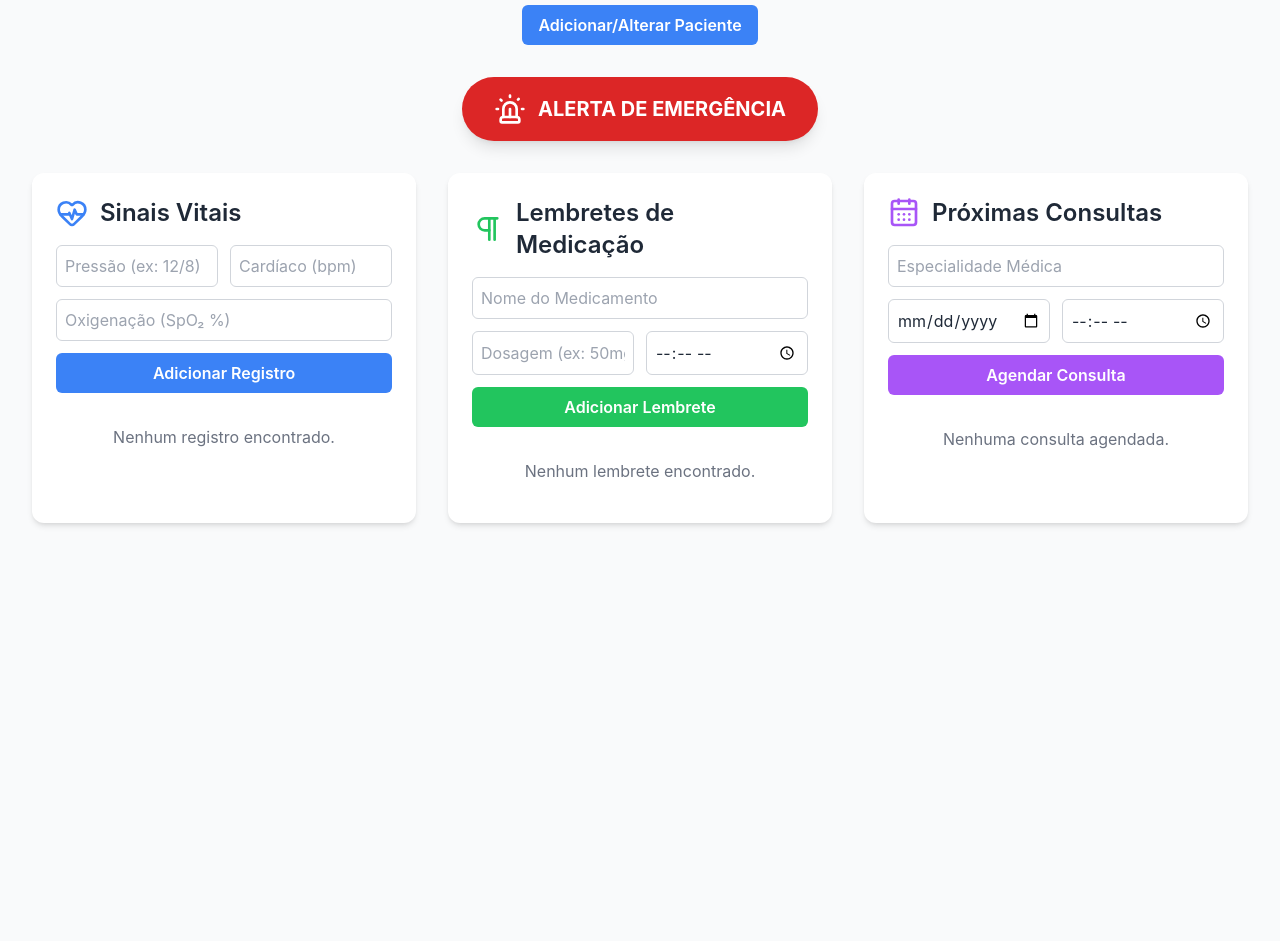
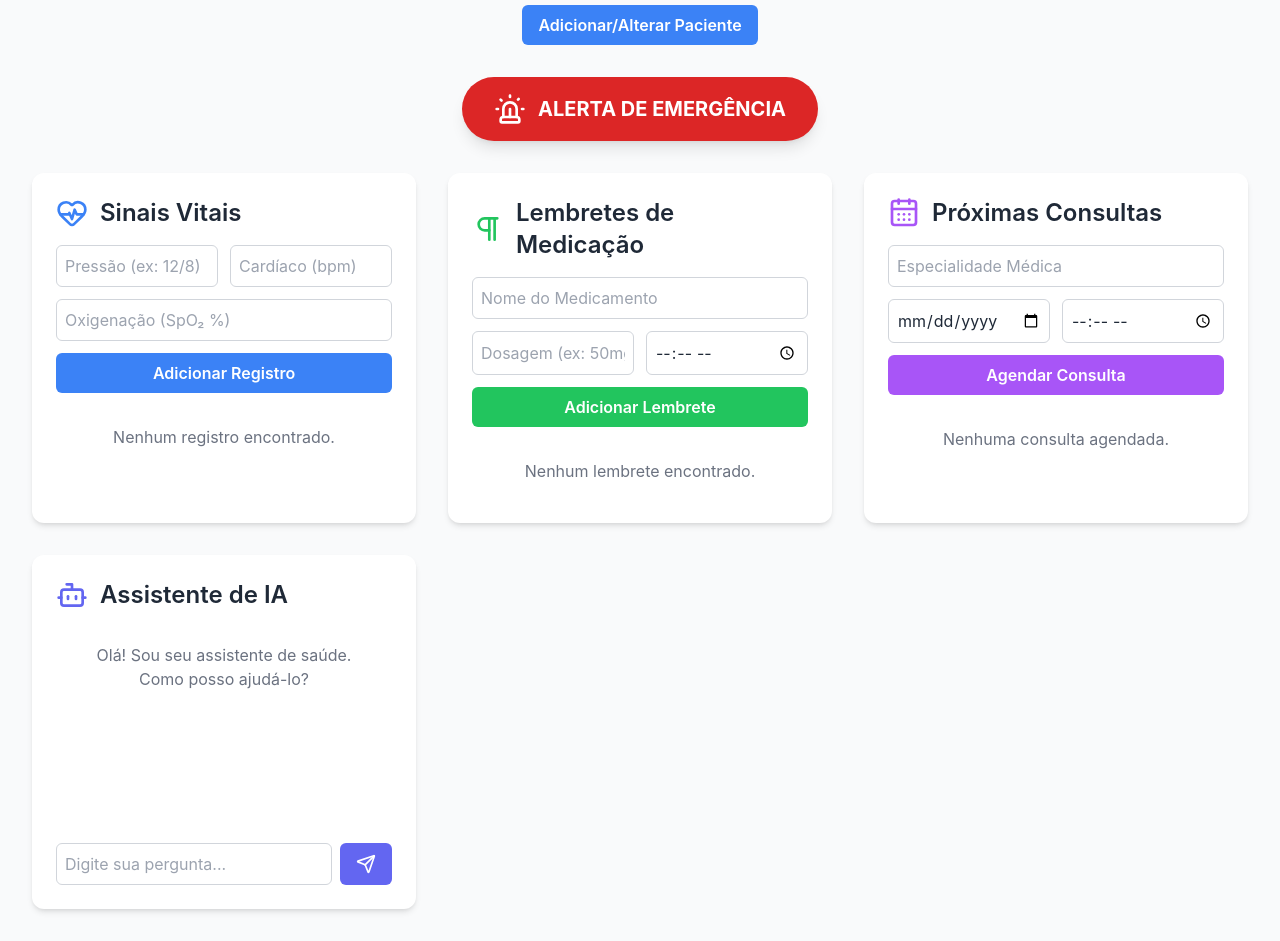
Before and after one commit to evandrosilva-web/idosoplus, a plain HTML site: page index.html in a window 1280 px wide. Shown: the part 111-1052 px from the top of the page. Before the commit the page ends 800 px from the top, so only its background shows below. Drawn offline with nearby package versions, Linux system fonts and the light colour scheme.

Commit message:
Add AI assistant chat interface to index.html

```diff
--- a/index.html
+++ b/index.html
@@ -186,6 +186,42 @@
             <!-- Consultas serão inseridas aqui -->
           </div>
         </div>
+
+        <!-- Card: Assistente de IA -->
+        <div class="bg-white rounded-xl shadow-md p-6 flex flex-col md:col-span-2 xl:col-span-1">
+          <div class="flex items-center mb-4">
+            <i data-lucide="bot" class="text-indigo-500 w-8 h-8 mr-3"></i>
+            <h2 class="text-2xl font-semibold">Assistente de IA</h2>
+          </div>
+
+          <!-- Chat Container -->
+          <div
+            id="chat-container"
+            class="space-y-3 overflow-y-auto flex-grow mb-4"
+            style="max-height: 300px; min-height: 200px"
+          >
+            <div class="text-gray-500 text-center p-4">
+              Olá! Sou seu assistente de saúde. Como posso ajudá-lo?
+            </div>
+          </div>
+
+          <!-- Input de Mensagem -->
+          <form id="form-chat" class="flex gap-2">
+            <input
+              type="text"
+              id="chat-input"
+              placeholder="Digite sua pergunta..."
+              class="flex-grow p-2 border border-gray-300 rounded-md focus:ring-2 focus:ring-indigo-500"
+              required
+            />
+            <button
+              type="submit"
+              class="bg-indigo-500 text-white font-semibold py-2 px-4 rounded-md hover:bg-indigo-600 transition"
+            >
+              <i data-lucide="send" class="w-5 h-5"></i>
+            </button>
+          </form>
+        </div>
       </div>
     </div>
 
```
